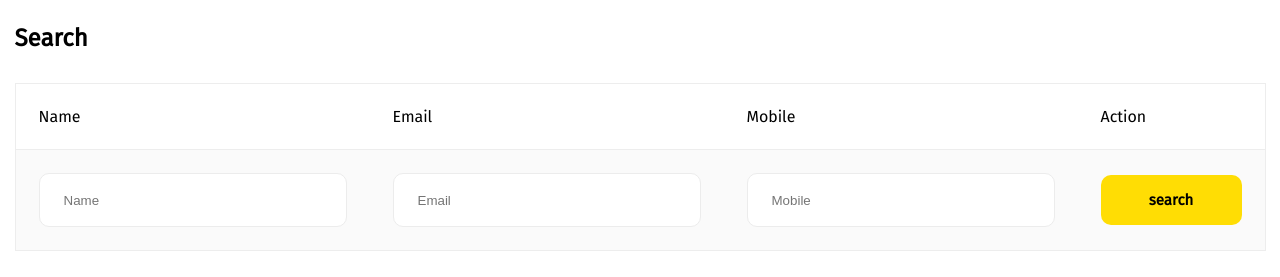
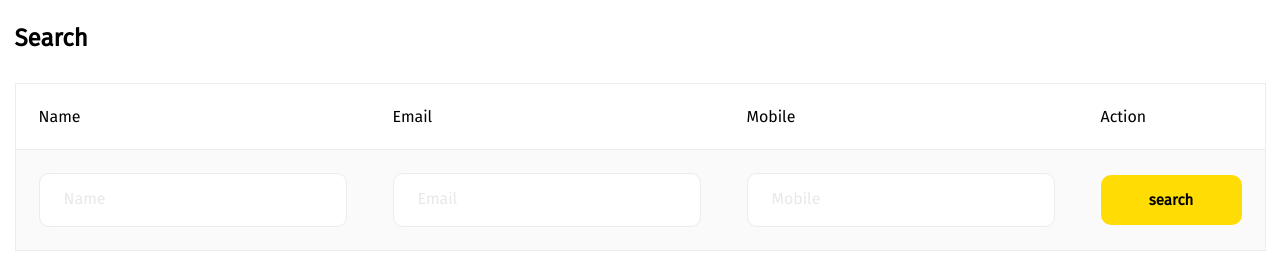
Before and after one commit to abasha2002/Tables, a plain HTML site: page index.html in a window 1280 px wide. Shown: the top 277 px of the page. Drawn offline with Linux system fonts and the light colour scheme.

Commit message:
Update style.css

```diff
--- a/style.css
+++ b/style.css
@@ -46,6 +46,16 @@ input{
 
     width: 280px;
     height: 50px;
+    font-family: 'FiraGO';
+}
+
+::placeholder{
+    font-family: 'FiraGO';
+    font-style: normal;
+    font-weight: 400;
+    font-size: 16px;
+    line-height: 19px;
+    color: #E8E8E8;
 }
 
 .search_button{
```
